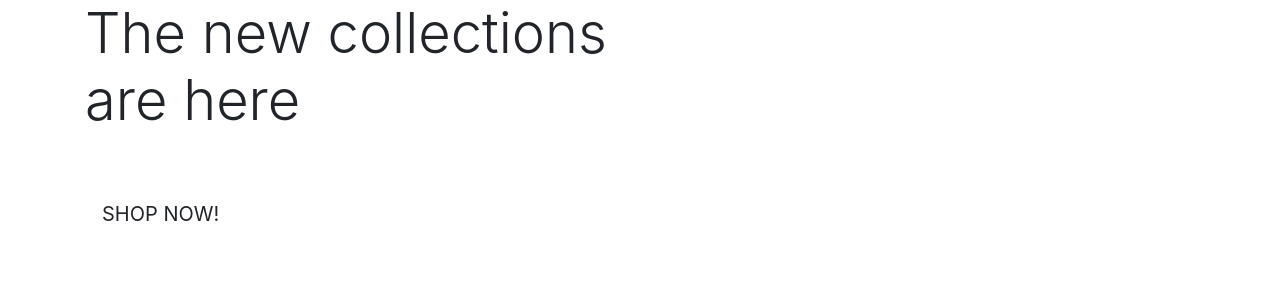
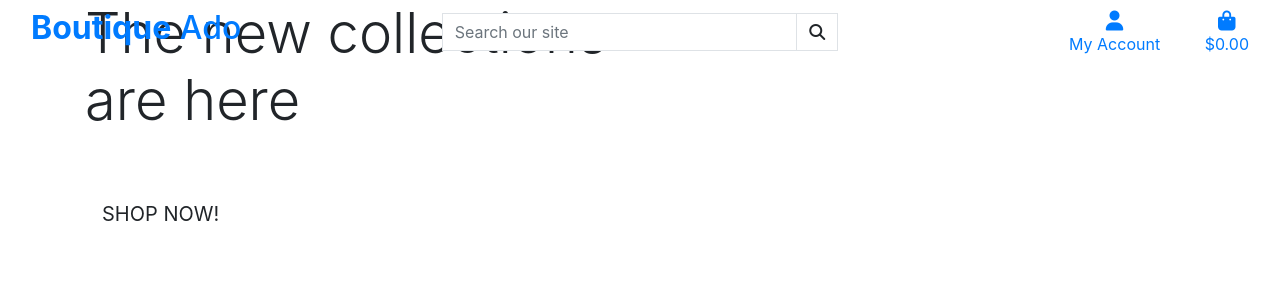
Before and after one commit to DianaStrahilova/boutique_ado_v1, a Django app: template home/templates/home/index.html in a window 1280 px wide. Shown: the top 300 px of the page. Run offline with Django 5.2, Linux system fonts and the light colour scheme; the template is opened without the code that fills it, so the values that code supplies are empty; some libraries are stand-ins or nearby versions.

Commit message:
Added main page header

```diff
--- a/templates/base.html
+++ b/templates/base.html
@@ -23,6 +23,7 @@
     {% endblock %}
 
     {% block corejs %}
+    <script src="https://kit.fontawesome.com/7e0df870a4.js" crossorigin="anonymous"></script>
     <script src="https://cdn.jsdelivr.net/npm/jquery@3.5.1/dist/jquery.min.js"
         integrity="sha256-9/aliU8dGd2tb6OSsuzixeV4y/faTqgFtohetphbbj0=" crossorigin="anonymous"></script>
     <script src="https://cdn.jsdelivr.net/npm/bootstrap@4.6.2/dist/js/bootstrap.bundle.min.js"
@@ -38,7 +39,70 @@
 </head>
 
 <body>
-   <header class="container-fluid fixed-top"></header>
+    <header class="container-fluid fixed-top">
+        <div class="row">
+            <div class="col-12 col-lg-4 my-auto py-1 py-lg-0 text-center text-lg-left">
+                <a href="{% url 'home' %}" class="nav-link main-logo-link">
+                    <h2 class="logo-font text-black my-o"><strong>Boutique</strong> Ado</h2>
+                </a>
+            </div>
+            <div class="col-12 col-lg-4 my-auto py-1 py-lg-0">
+                <form action="" method="GET">
+                    <div class="input-group w-100">
+                        <input type="text" class="form-control border border-black rounded-0" name="q"
+                            placeholder="Search our site">
+                        <div class="input-group-append">
+                            <button class="form-control btn btn-black border border-black rounded-0" type="submit">
+                                <span class="icon">
+                                    <i class="fas fa-search"></i>
+                                </span>
+                            </button>
+                        </div>
+                    </div>
+                </form>
+            </div>
+            <div class="col-12 col-lg-4 my-auto py-1 py-lg-0">
+                <ul class="list-inline list-unstyled text-center text-lg-right my-0">
+                    <li class="list-inline-item dropdown">
+                        <a class="text-black nav-link" href="#" id="user-options" data-toggle="dropdown"
+                            aria-haspopup="true" aria-expanded="false">
+                            <div class="text-center">
+                                <div><i class="fas fa-user fa-lg"></i></div>
+                                <p class="my-0">My Account</p>
+                            </div>
+                        </a>
+                        <div class="dropdown-menu border-0" aria-labelledby="user-options">
+                            {% if request.user.is_authenticated %}
+                            {% if request.user.is_superuser %}
+                            <a href="" class="dropdown-item">Product Management</a>
+                            {% endif %}
+                            <a href="" class="dropdown-item">My Profile</a>
+                            <a href="{% url 'account_logout' %}" class="dropdown-item">Logout</a>
+                            {% else %}
+                            <a href="{% url 'account_signup' %}" class="dropdown-item">Register</a>
+                            <a href="{% url 'account_login' %}" class="dropdown-item">Login</a>
+                            {% endif %}
+                        </div>
+                    </li>
+                    <li class="list-inline-item">
+                        <a class="{% if grand_total %}text-info font-weight-bold{% else %}text-black{% endif %} nav-link"
+                            href="">
+                            <div class="text-center">
+                                <div><i class="fas fa-shopping-bag fa-lg"></i></div>
+                                <p class="my-0">
+                                    {% if grand_total %}
+                                    ${{ grand_total|floatformat:2 }}
+                                    {% else %}
+                                    $0.00
+                                    {% endif %}
+                                </p>
+                            </div>
+                        </a>
+                    </li>
+                </ul>
+            </div>
+        </div>
+    </header>
 
     {% if messages %}
     <div class="message-container"></div>
```
Also changed, not shown: db.sqlite3. Lines whose indentation alone changed are shown as unchanged.
